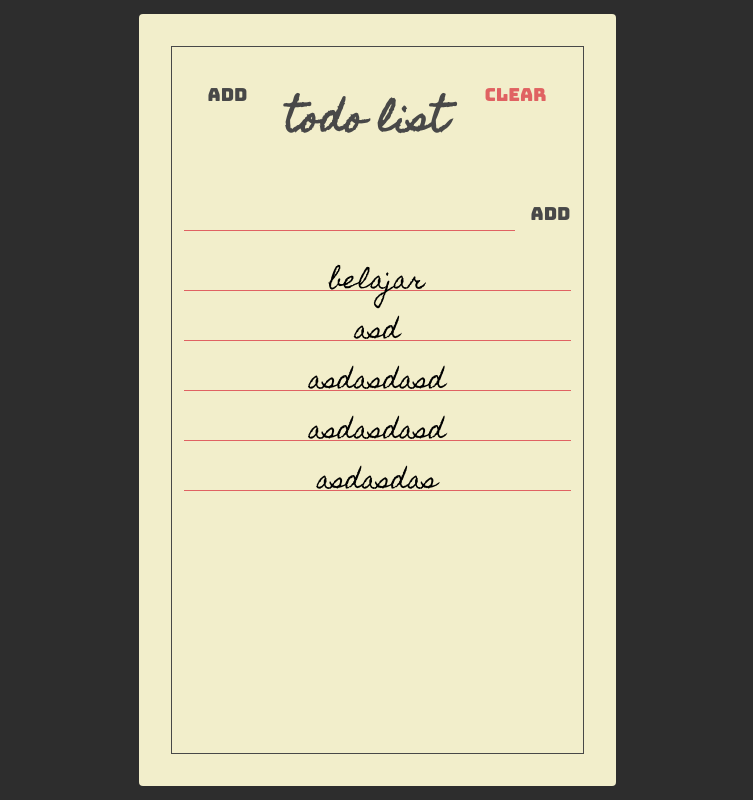
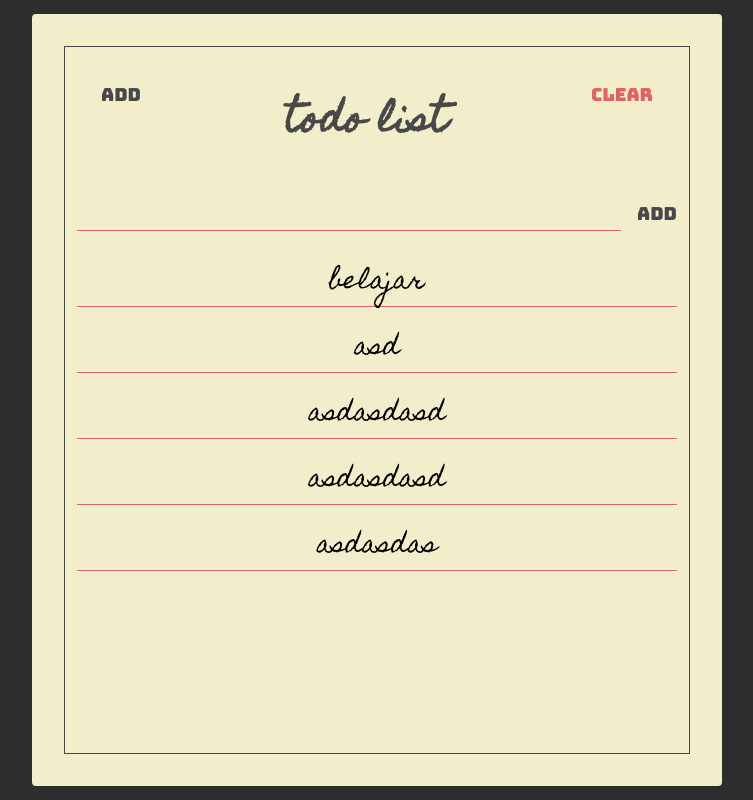
Before and after one commit to hadinurhakim/react-todolist, a React (Create React App) app: page / in a window 1280 px wide. Shown: the whole page, without its empty margins (263-1016 px from the left). Built offline with nearby package versions, Linux system fonts and the light colour scheme.

Commit message:
added-todo

```diff
--- a/src/styles.css
+++ b/src/styles.css
@@ -37,11 +37,10 @@ html {
 }
 
 .container {
-  width: 100%;
+  max-width: 720px;
   height: 100%;
   background-color: #f2eecb;
   border-radius: 4px;
-
 
   padding: 32px;
 }
@@ -135,11 +134,11 @@ html {
 
 .todo {
   position: relative;
-
+  width: 600px;
   flex: 1;
   text-align: center;
 
-  max-height: 34px;
+  max-height: 50px;
   margin: 16px 0 0;
   font-family: "Homemade Apple", sans-serif;
   font-size: 24px;
```
